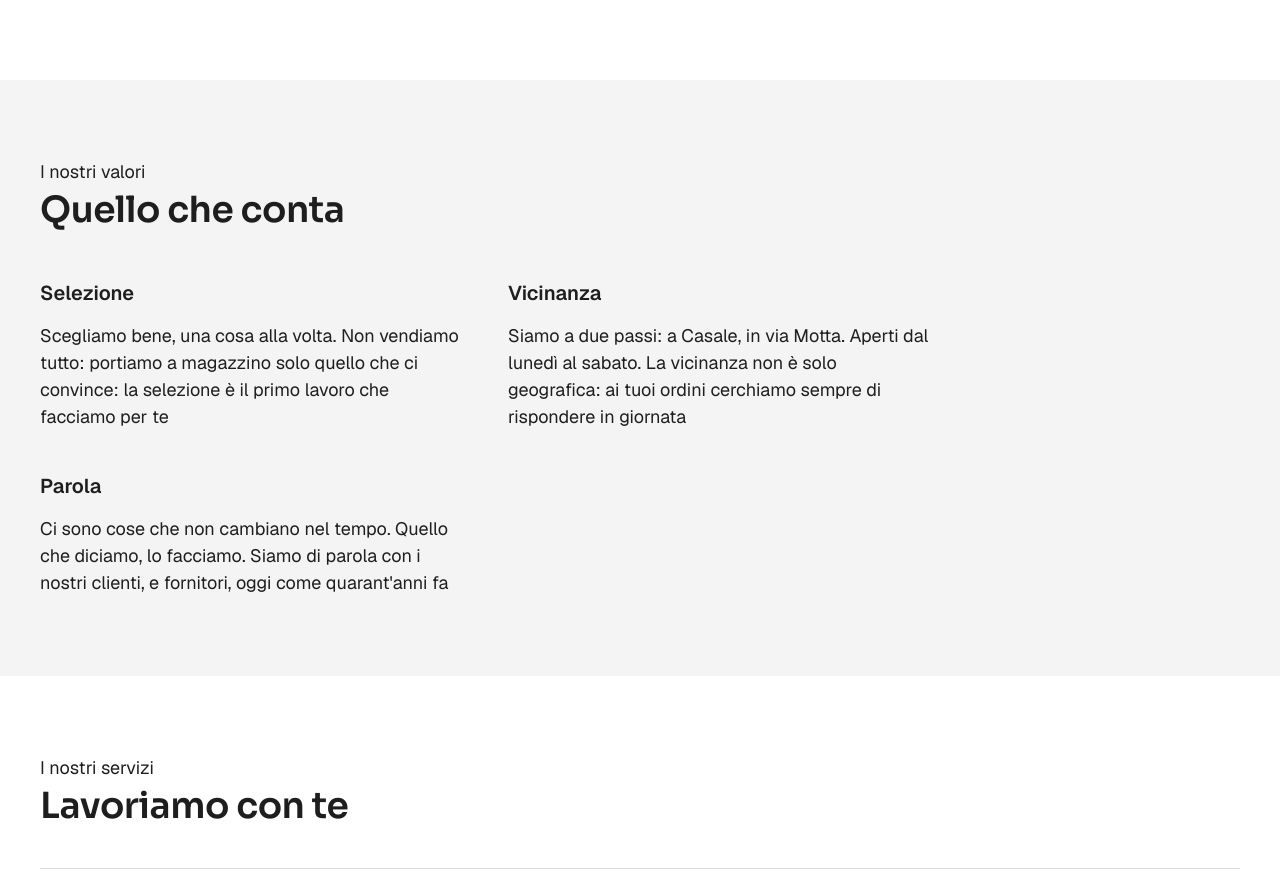
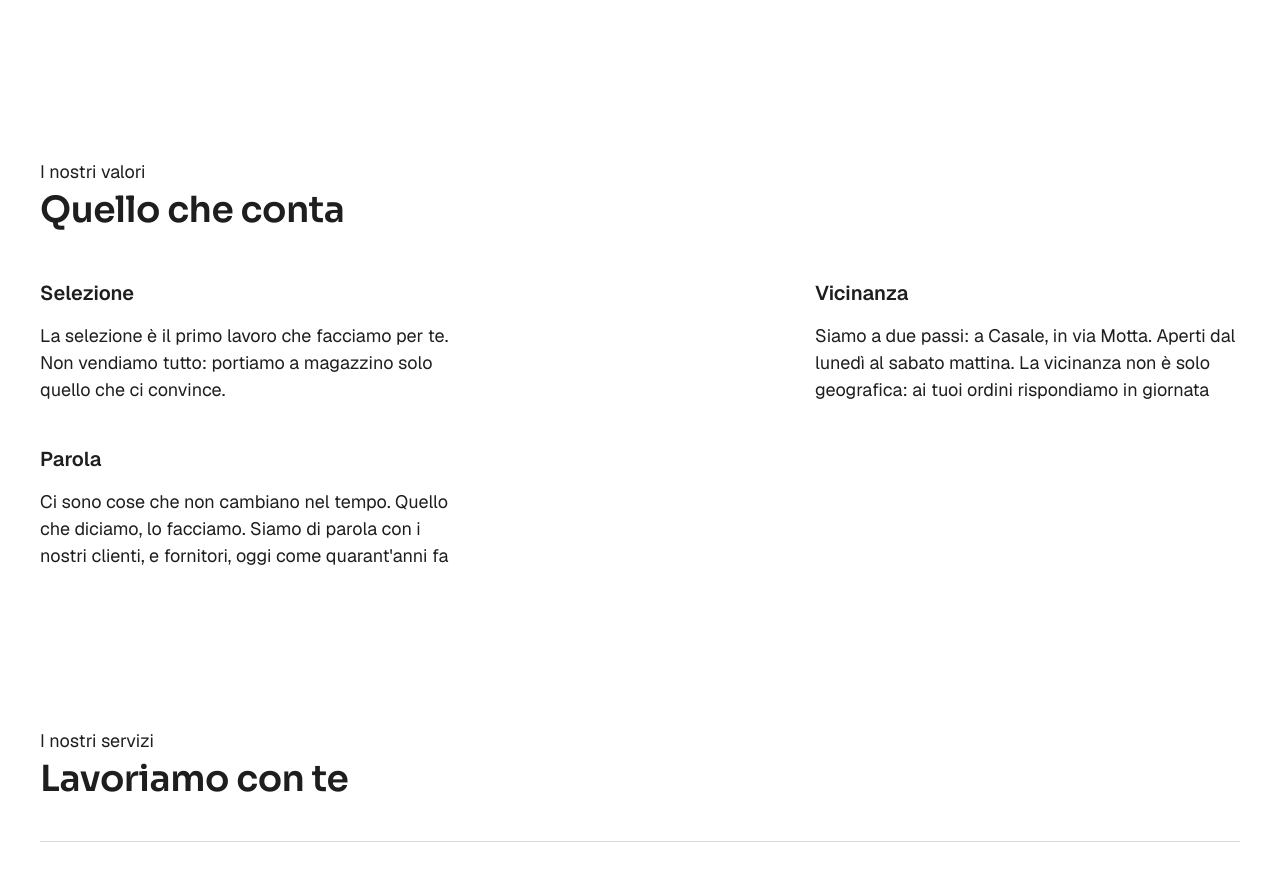
Before and after one commit to Guaskeyno/bottazzisrl, a plain HTML site: page azienda.html in a window 1280 px wide. Shown: the part 1465-2342 px from the top of the page. Drawn offline with nearby package versions, Linux system fonts and the light colour scheme.

Commit message:
Update values section in azienda to match Figma
- Background fog → white
- Grid uses justify-between with row-gap only
- Updated copy for Selezione and Vicinanza

Co-Authored-By: Claude Sonnet 4.6 <noreply@anthropic.com>

```diff
--- a/azienda.html
+++ b/azienda.html
@@ -248,7 +248,7 @@
     ═══════════════════════════════════════ */
     .values-section {
       padding: 80px var(--pad-x);
-      background: var(--fog);
+      background: var(--white);
     }
 
     .values-header {
@@ -258,7 +258,8 @@
     .values-grid {
       display: flex;
       flex-wrap: wrap;
-      gap: 43px;
+      row-gap: 43px;
+      justify-content: space-between;
     }
 
     .value-card {
@@ -566,11 +567,11 @@
     <div class="values-grid">
       <div class="value-card">
         <p class="value-card__title">Selezione</p>
-        <p class="value-card__body">Scegliamo bene, una cosa alla volta. Non vendiamo tutto: portiamo a magazzino solo quello che ci convince: la selezione è il primo lavoro che facciamo per te</p>
+        <p class="value-card__body">La selezione è il primo lavoro che facciamo per te. Non vendiamo tutto: portiamo a magazzino solo quello che ci convince.</p>
       </div>
       <div class="value-card">
         <p class="value-card__title">Vicinanza</p>
-        <p class="value-card__body">Siamo a due passi: a Casale, in via Motta. Aperti dal lunedì al sabato. La vicinanza non è solo geografica: ai tuoi ordini cerchiamo sempre di rispondere in giornata</p>
+        <p class="value-card__body">Siamo a due passi: a Casale, in via Motta. Aperti dal lunedì al sabato mattina. La vicinanza non è solo geografica: ai tuoi ordini rispondiamo in giornata</p>
       </div>
       <div class="value-card">
         <p class="value-card__title">Parola</p>
```
